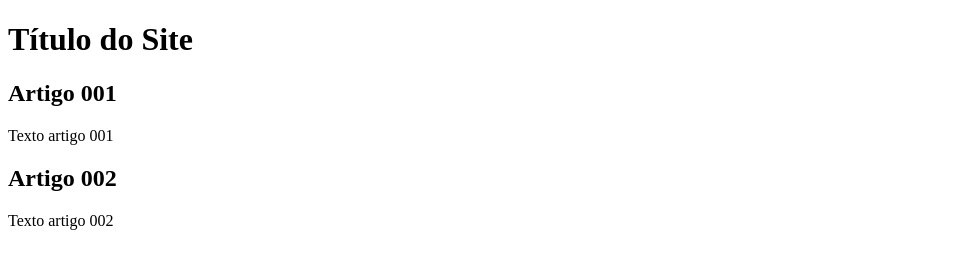
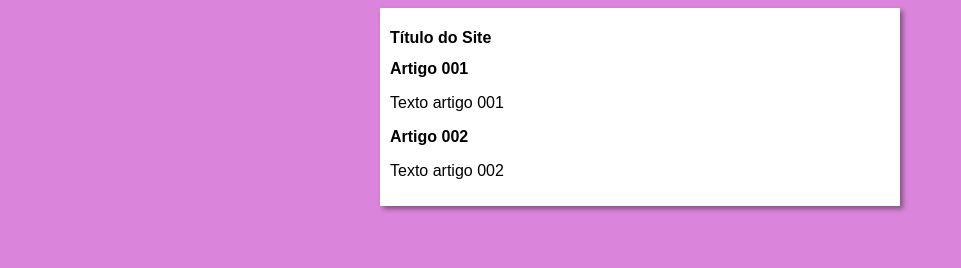
Before and after one commit to PabloXT14/Projeto-site-GitHub, a plain HTML site: page site/index.html in a window 1280 px wide. Shown: the whole page, without its empty margins (0-961 px from the left). Drawn offline with Linux system fonts and the light colour scheme.

Commit message:
iniciei o design

```diff
--- /dev/null
+++ b/site/css/style.css
@@ -0,0 +1,16 @@
+*{
+    font-family: Arial, Helvetica, sans-serif;
+    font-size: 16px;
+}
+
+body{
+    background: rgb(219, 132, 219);
+}
+
+main{
+    background: rgb(255, 255, 255);
+    width: 500px;
+    margin: auto;
+    padding: 10px;
+    box-shadow: 3px 3px 5px rgba(0, 0, 0, 0.4);
+}
--- a/site/index.html
+++ b/site/index.html
@@ -5,9 +5,10 @@
     <meta http-equiv="X-UA-Compatible" content="IE=edge">
     <meta name="viewport" content="width=device-width, initial-scale=1.0">
     <title>Título do Site</title>
+    <link rel="stylesheet" href="./css/style.css" type="text/css">
 </head>
 <body>
-
+    <main>
         <header>
             <h1>Título do Site</h1>
         </header>
@@ -19,6 +20,6 @@
             <h2>Artigo 002</h2>
             <p>Texto artigo 002</p>
         </article>
-
+    </main>
 </body>
 </html>
```
Lines whose indentation alone changed are shown as unchanged.
